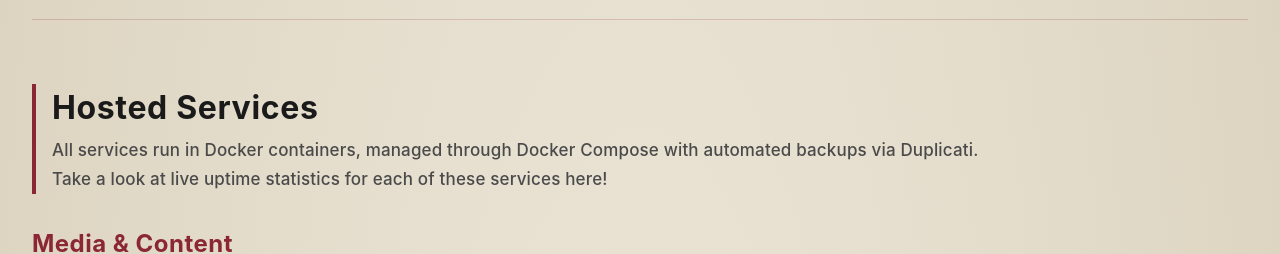
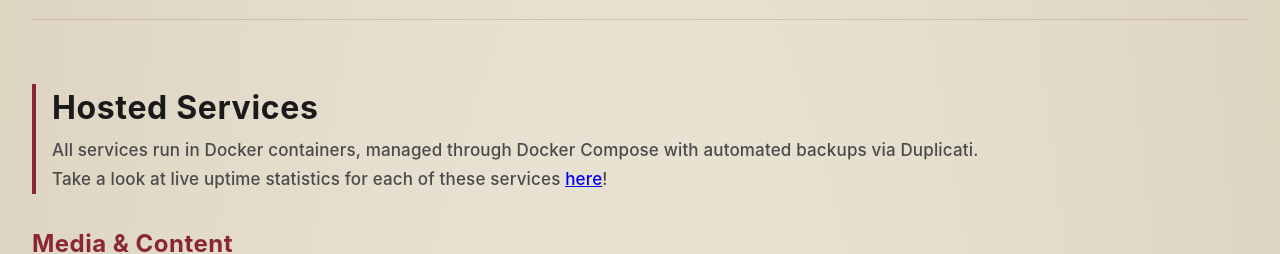
Before and after one commit to Flopet/basilasay, a Next.js app: page /homelab in a window 1280 px wide. Shown: the part 1560-1814 px from the top of the page. Built offline with nearby package versions, Linux system fonts and the light colour scheme; a web font is replaced by a local one.

Commit message:
- Added a link to uptime kuma dashboard.

```diff
--- a/app/homelab/page.tsx
+++ b/app/homelab/page.tsx
@@ -74,7 +74,7 @@ export default function HomelabPage() {
             <p className="homelab-intro-text">
               All services run in Docker containers, managed through Docker Compose with automated backups via Duplicati.
               <br/>
-              Take a look at live uptime statistics for each of these services here!
+              Take a look at live uptime statistics for each of these services <a href="https://uptime.asay.dev/status/floptower" target="_blank" rel="noopener noreferrer">here</a>!
             </p>
           </div>
 
```
